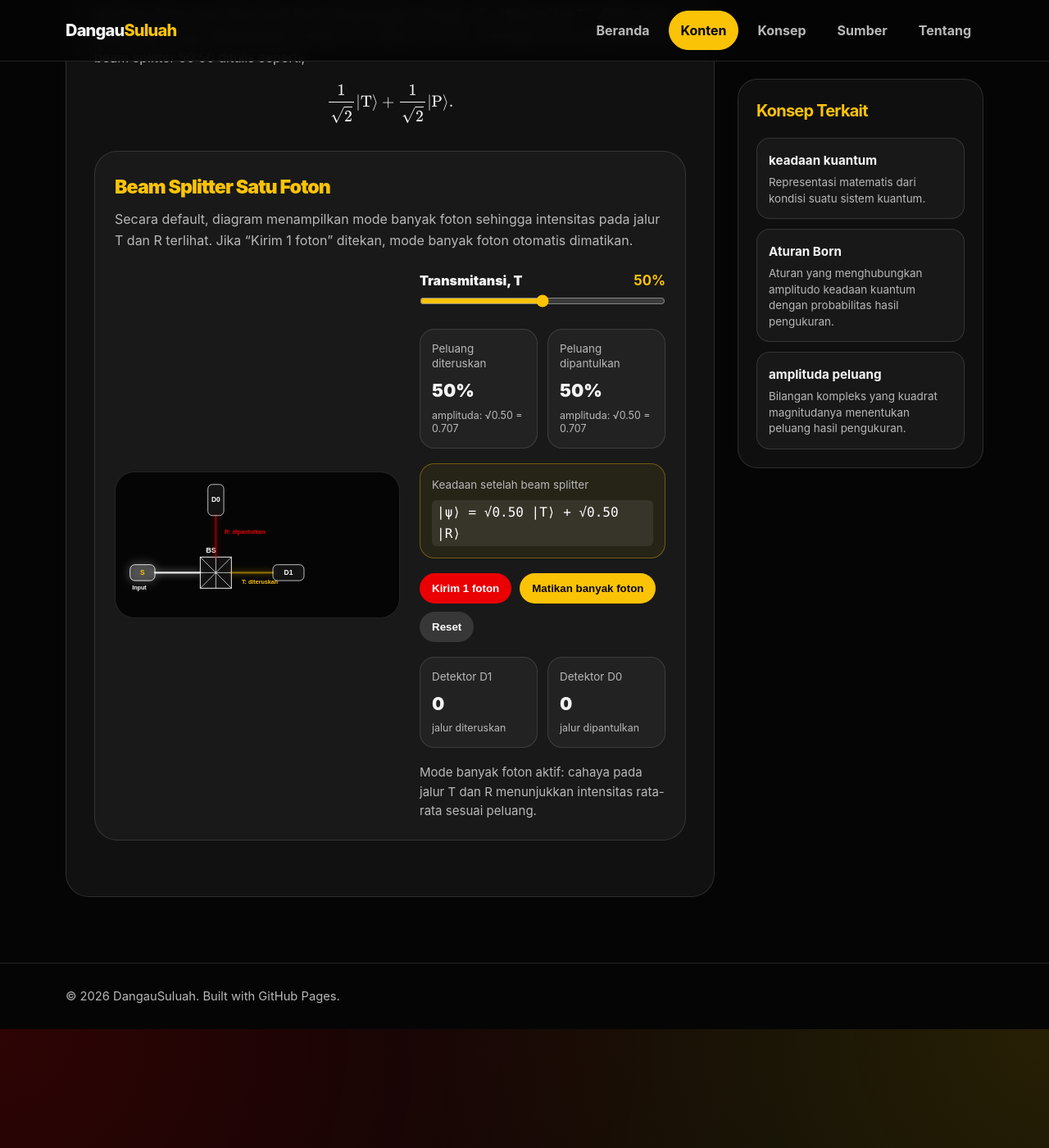
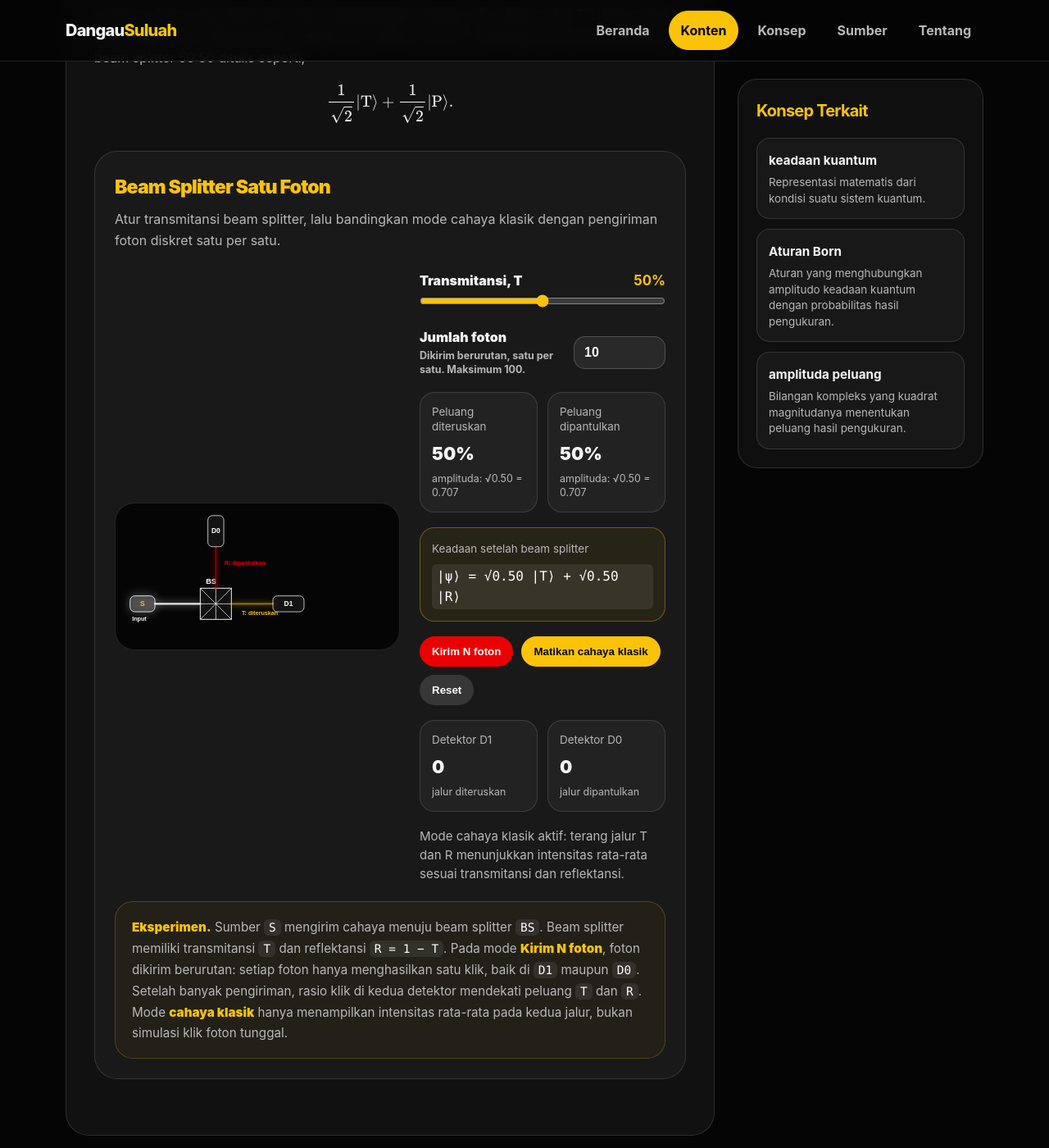
Before and after one commit to dangausuluah/dangausuluah.github.io, a Jekyll site: the page built from _contents/tentang-foton.md, in a window 1280 px wide and 1400 px high, scrolled down 1147 px. Shown: the whole window at 82% size. Built offline with Jekyll 4.4.1, drawn with Linux system fonts in a browser that asks for light colours.

Commit message:
Update single-beam-splitter-demo.html

```diff
--- a/_includes/single-beam-splitter-demo.html
+++ b/_includes/single-beam-splitter-demo.html
@@ -1,6 +1,7 @@
 {% assign initial_T = include.T | default: "50" %}
+{% assign initial_N = include.N | default: "10" %}
 
-<div class="sbs-demo many-mode" data-single-bs-demo>
+<div class="sbs-demo classical-mode" data-single-bs-demo>
   <style>
     .sbs-demo {
       margin: 34px 0;
@@ -25,7 +26,7 @@
       margin: 0;
       color: var(--muted, #bdbdbd);
       line-height: 1.6;
-      max-width: 820px;
+      max-width: 850px;
     }
 
     .sbs-panel {
@@ -82,6 +83,7 @@
       transition: opacity 0.2s ease, stroke-width 0.2s ease, filter 0.2s ease;
     }
 
+    /* Default guide-line state: no physical beam glow. */
     .sbs-input-path {
       stroke: #ffffff;
       stroke-width: 3;
@@ -103,17 +105,18 @@
       filter: none;
     }
 
-    .sbs-demo.many-mode .sbs-input-path {
+    /* Classical-light mode: glowing paths indicate average optical intensity. */
+    .sbs-demo.classical-mode .sbs-input-path {
       opacity: 0.9;
       stroke-width: 5;
       filter: drop-shadow(0 0 10px rgba(255,255,255,0.75));
     }
 
-    .sbs-demo.many-mode .sbs-path-t {
+    .sbs-demo.classical-mode .sbs-path-t {
       filter: drop-shadow(0 0 9px #FBC306);
     }
 
-    .sbs-demo.many-mode .sbs-path-r {
+    .sbs-demo.classical-mode .sbs-path-r {
       filter: drop-shadow(0 0 9px #EA0003);
     }
 
@@ -131,14 +134,14 @@
     }
 
     .sbs-source.active rect,
-    .sbs-demo.many-mode .sbs-source rect {
+    .sbs-demo.classical-mode .sbs-source rect {
       stroke: #ffffff;
       fill: rgba(255,255,255,0.16);
       filter: drop-shadow(0 0 14px #ffffff);
     }
 
     .sbs-source.active text,
-    .sbs-demo.many-mode .sbs-source text {
+    .sbs-demo.classical-mode .sbs-source text {
       fill: #FBC306;
     }
 
@@ -194,6 +197,39 @@
     .sbs-slider {
       width: 100%;
       accent-color: #FBC306;
+    }
+
+    .sbs-number-row {
+      display: grid;
+      grid-template-columns: 1fr 112px;
+      gap: 12px;
+      align-items: center;
+    }
+
+    .sbs-number-label {
+      color: var(--text, #ffffff);
+      font-weight: 900;
+      line-height: 1.35;
+    }
+
+    .sbs-number-label small {
+      display: block;
+      margin-top: 4px;
+      color: var(--muted, #bdbdbd);
+      font-weight: 700;
+      font-size: 0.78rem;
+    }
+
+    .sbs-number-input {
+      width: 100%;
+      box-sizing: border-box;
+      border: 1px solid rgba(255,255,255,0.18);
+      border-radius: 14px;
+      padding: 10px 12px;
+      background: rgba(255,255,255,0.07);
+      color: #ffffff;
+      font-weight: 900;
+      font-size: 1rem;
     }
 
     .sbs-card-grid {
@@ -274,18 +310,20 @@
       transform: translateY(-2px);
     }
 
-    .sbs-buttons button:disabled {
+    .sbs-buttons button:disabled,
+    .sbs-number-input:disabled,
+    .sbs-slider:disabled {
       opacity: 0.45;
       cursor: not-allowed;
       transform: none;
     }
 
-    .sbs-buttons button[data-send-one] {
+    .sbs-buttons button[data-send-n] {
       background: var(--red, #EA0003);
       color: #ffffff;
     }
 
-    .sbs-buttons button[data-many-mode] {
+    .sbs-buttons button[data-classical-mode] {
       background: var(--yellow, #FBC306);
       color: #050505;
     }
@@ -300,6 +338,28 @@
       line-height: 1.55;
       font-size: 0.94rem;
       margin: 0;
+    }
+
+    .sbs-caption {
+      margin-top: 22px;
+      padding: 18px 20px;
+      border: 1px solid rgba(251,195,6,0.22);
+      border-radius: 22px;
+      background: rgba(251,195,6,0.045);
+      color: var(--muted, #bdbdbd);
+      line-height: 1.65;
+      font-size: 0.95rem;
+    }
+
+    .sbs-caption strong {
+      color: #FBC306;
+      font-weight: 900;
+    }
+
+    .sbs-caption code {
+      color: #ffffff;
+      font-family: "Consolas", "Courier New", monospace;
+      font-size: 0.95em;
     }
 
     @media (max-width: 920px) {
@@ -321,8 +381,7 @@
   <div class="sbs-header">
     <h2>Beam Splitter Satu Foton</h2>
     <p>
-      Secara default, diagram menampilkan mode banyak foton sehingga intensitas pada jalur T dan R terlihat.
-      Jika “Kirim 1 foton” ditekan, mode banyak foton otomatis dimatikan.
+      Atur transmitansi beam splitter, lalu bandingkan mode cahaya klasik dengan pengiriman foton diskret satu per satu.
     </p>
   </div>
 
@@ -404,6 +463,23 @@
         />
       </div>
 
+      <div class="sbs-number-row">
+        <div class="sbs-number-label">
+          Jumlah foton
+          <small>Dikirim berurutan, satu per satu. Maksimum 100.</small>
+        </div>
+
+        <input
+          class="sbs-number-input"
+          type="number"
+          min="1"
+          max="100"
+          step="1"
+          value="{{ initial_N }}"
+          data-photon-number
+        />
+      </div>
+
       <div class="sbs-card-grid">
         <div class="sbs-card">
           <span>Peluang diteruskan</span>
@@ -424,8 +500,8 @@
       </div>
 
       <div class="sbs-buttons">
-        <button type="button" data-send-one>Kirim 1 foton</button>
-        <button type="button" data-many-mode>Matikan banyak foton</button>
+        <button type="button" data-send-n>Kirim N foton</button>
+        <button type="button" data-classical-mode>Matikan cahaya klasik</button>
         <button type="button" data-reset>Reset</button>
       </div>
 
@@ -444,9 +520,19 @@
       </div>
 
       <p class="sbs-result" data-result>
-        Mode banyak foton aktif: cahaya pada jalur T dan R menunjukkan intensitas rata-rata sesuai peluang.
+        Mode cahaya klasik aktif: terang jalur T dan R menunjukkan intensitas rata-rata sesuai transmitansi dan reflektansi.
       </p>
     </div>
+  </div>
+
+  <div class="sbs-caption">
+    <strong>Eksperimen.</strong>
+    Sumber <code>S</code> mengirim cahaya menuju beam splitter <code>BS</code>.
+    Beam splitter memiliki transmitansi <code>T</code> dan reflektansi <code>R = 1 − T</code>.
+    Pada mode <strong>Kirim N foton</strong>, foton dikirim berurutan: setiap foton hanya menghasilkan satu klik,
+    baik di <code>D1</code> maupun <code>D0</code>. Setelah banyak pengiriman, rasio klik di kedua detektor
+    mendekati peluang <code>T</code> dan <code>R</code>. Mode <strong>cahaya klasik</strong> hanya menampilkan
+    intensitas rata-rata pada kedua jalur, bukan simulasi klik foton tunggal.
   </div>
 
   <script>
@@ -501,6 +589,16 @@
           return Math.sqrt(x).toFixed(3);
         }
 
+        function clampPhotonNumber(value) {
+          const n = Math.round(Number(value));
+
+          if (!Number.isFinite(n)) return 1;
+          if (n < 1) return 1;
+          if (n > 100) return 100;
+
+          return n;
+        }
+
         function updateDisplay() {
           const T = getT();
           const R = getR();
@@ -532,16 +630,30 @@
           return Math.random() < getT() ? "T" : "R";
         }
 
+        function delay(ms) {
+          return new Promise(function (resolve) {
+            setTimeout(resolve, ms);
+          });
+        }
+
         function clearEventFlash() {
           source.classList.remove("active");
           detectorT.classList.remove("active");
           detectorR.classList.remove("active");
         }
 
-        function turnOffManyMode() {
-          manyMode = false;
-          demo.classList.remove("many-mode");
-          manyBtn.textContent = "Tampilkan banyak foton";
+        function setControlsDisabled(disabled) {
+          sendBtn.disabled = disabled;
+          classicalBtn.disabled = disabled;
+          resetBtn.disabled = disabled;
+          slider.disabled = disabled;
+          photonNumberInput.disabled = disabled;
+        }
+
+        function turnOffClassicalMode() {
+          classicalMode = false;
+          demo.classList.remove("classical-mode");
+          classicalBtn.textContent = "Tampilkan cahaya klasik";
           updateDisplay();
         }
 
@@ -556,82 +668,123 @@
           countREl.textContent = countR;
         }
 
-        function sendOnePhoton() {
-          if (isRunning) return;
+        function observedText() {
+          const total = countT + countR;
+          const observedT = total > 0 ? Math.round((countT / total) * 100) : 0;
+          const observedR = total > 0 ? Math.round((countR / total) * 100) : 0;
 
-          turnOffManyMode();
+          return `Total klik: ${total}. D1 = ${observedT}%, D0 = ${observedR}%.`;
+        }
 
-          isRunning = true;
-          sendBtn.disabled = true;
-          clearEventFlash();
-
+        async function sendOnePhotonInSequence(index, totalToSend) {
           const detector = sampleDetector();
           const T = Math.round(getT() * 100);
           const R = 100 - T;
 
+          clearEventFlash();
+
           source.classList.add("active");
           resultEl.textContent =
-            "Sumber mengirim satu foton. Mode banyak foton otomatis dimatikan agar tidak tampak seperti berkas kontinu.";
+            `Mengirim foton ${index} dari ${totalToSend}. Mode cahaya klasik dimatikan.`;
 
-          setTimeout(function () {
+          await delay(260);
+
+          source.classList.remove("active");
+
+          await delay(120);
+
           if (detector === "T") {
             detectorT.classList.add("active");
             addCount("T");
             resultEl.textContent =
-                `Satu klik di D1. Peluang teoritis: T = ${T}%, R = ${R}%.`;
+              `Foton ${index}/${totalToSend}: klik di D1. Peluang teoritis: T = ${T}%, R = ${R}%.`;
           } else {
             detectorR.classList.add("active");
             addCount("R");
             resultEl.textContent =
-                `Satu klik di D0. Peluang teoritis: T = ${T}%, R = ${R}%.`;
-            }
-          }, 450);
-
-          setTimeout(function () {
-            clearEventFlash();
-            sendBtn.disabled = false;
-            isRunning = false;
-          }, 1150);
+              `Foton ${index}/${totalToSend}: klik di D0. Peluang teoritis: T = ${T}%, R = ${R}%.`;
           }
 
-        function toggleManyMode() {
-          manyMode = !manyMode;
-          demo.classList.toggle("many-mode", manyMode);
+          await delay(420);
 
-          manyBtn.textContent = manyMode ? "Matikan banyak foton" : "Tampilkan banyak foton";
+          detectorT.classList.remove("active");
+          detectorR.classList.remove("active");
 
-          if (manyMode) {
+          await delay(120);
+        }
+
+        async function sendNPhotons() {
+          if (isRunning) return;
+
+          const totalToSend = clampPhotonNumber(photonNumberInput.value);
+          photonNumberInput.value = totalToSend;
+
+          turnOffClassicalMode();
+
+          isRunning = true;
+          setControlsDisabled(true);
+          clearEventFlash();
+
+          for (let i = 1; i <= totalToSend; i += 1) {
+            await sendOnePhotonInSequence(i, totalToSend);
+          }
+
+          clearEventFlash();
+
           resultEl.textContent =
-              "Mode banyak foton aktif: cahaya pada jalur T dan R menunjukkan intensitas rata-rata sesuai peluang.";
+            `Selesai mengirim ${totalToSend} foton secara berurutan. ${observedText()} ` +
+            `Jika jumlah foton diperbesar, rasio klik akan makin mendekati peluang teoritis.`;
+
+          setControlsDisabled(false);
+          isRunning = false;
+        }
+
+        function toggleClassicalMode() {
+          if (isRunning) return;
+
+          classicalMode = !classicalMode;
+          demo.classList.toggle("classical-mode", classicalMode);
+
+          classicalBtn.textContent = classicalMode ? "Matikan cahaya klasik" : "Tampilkan cahaya klasik";
+
+          if (classicalMode) {
+            resultEl.textContent =
+              "Mode cahaya klasik aktif: terang jalur T dan R menunjukkan intensitas rata-rata sesuai transmitansi dan reflektansi.";
           } else {
             resultEl.textContent =
-              "Mode banyak foton dimatikan. Pada mode satu foton, yang ditampilkan hanya klik detektor.";
+              "Mode cahaya klasik dimatikan. Mode ini tidak menampilkan berkas kontinu.";
           }
 
+          clearEventFlash();
           updateDisplay();
         }
 
         function reset() {
           countT = 0;
           countR = 0;
-          manyMode = true;
+          classicalMode = true;
 
           countTEl.textContent = "0";
           countREl.textContent = "0";
 
-          demo.classList.add("many-mode");
-          manyBtn.textContent = "Matikan banyak foton";
+          demo.classList.add("classical-mode");
+          classicalBtn.textContent = "Matikan cahaya klasik";
           clearEventFlash();
 
           resultEl.textContent =
-            "Mode banyak foton aktif: cahaya pada jalur T dan R menunjukkan intensitas rata-rata sesuai peluang.";
+            "Mode cahaya klasik aktif: terang jalur T dan R menunjukkan intensitas rata-rata sesuai transmitansi dan reflektansi.";
 
           updateDisplay();
         }
 
         slider.addEventListener("input", updateDisplay);
-        sendBtn.addEventListener("click", sendOnePhoton);
-        manyBtn.addEventListener("click", toggleManyMode);
+
+        photonNumberInput.addEventListener("change", function () {
+          photonNumberInput.value = clampPhotonNumber(photonNumberInput.value);
+        });
+
+        sendBtn.addEventListener("click", sendNPhotons);
+        classicalBtn.addEventListener("click", toggleClassicalMode);
         resetBtn.addEventListener("click", reset);
 
         updateDisplay();
```
Also changed, not shown: other parts of _includes/single-beam-splitter-demo.html (+6 -4 lines). Lines whose indentation alone changed are shown as unchanged.
